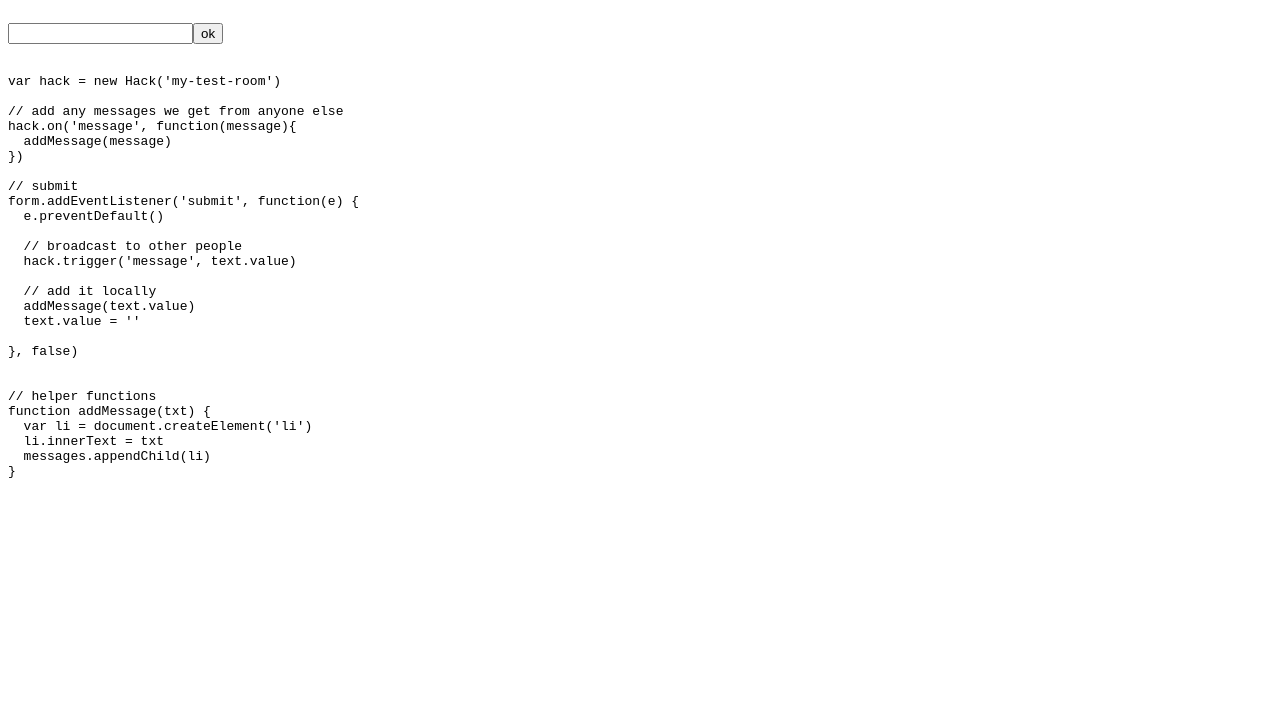
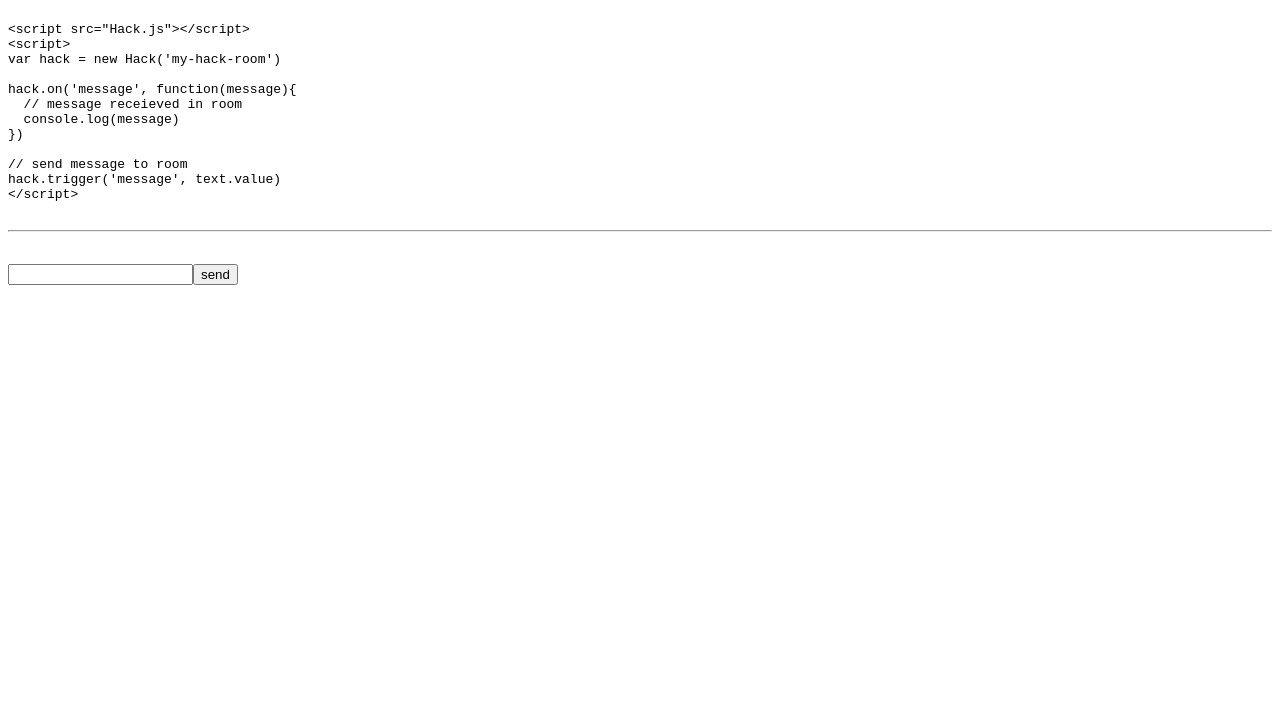
Before and after one commit to benfoxall/hack-pack, a website: page public/index.html in a window 1280 px wide. Shown: the part 73-800 px from the top of the page. Drawn offline with Linux system fonts and the light colour scheme.

Commit message:
Make example clearer

```diff
--- a/public/index.html
+++ b/public/index.html
@@ -5,11 +5,6 @@
     <title>hack test</title>
     <style media="screen">
       body {font-family: sans-serif}
-      script {
-        display: block;
-        font-family: monospace;
-        white-space: pre
-      }
       ul {
         max-height: 300px;
         overflow: scroll;
@@ -17,17 +12,34 @@
     </style>
   </head>
   <body>
-    <h1>Hack.js</h1>
+    <h1>Hack room</h1>
+
+<pre><code>
+&lt;script src="Hack.js"&gt;&lt;/script&gt;
+&lt;script&gt;
+var hack = new Hack('my-hack-room')
+
+hack.on('message', function(message){
+  // message receieved in room
+  console.log(message)
+})
+
+// send message to room
+hack.trigger('message', text.value)
+&lt;/script&gt;
+    </code></pre>
+
+    <hr />
 
     <ul id="messages">
     </ul>
     <form id="form">
-      <input type="text" id="text" value=""><input type="submit" value="ok">
+      <input type="text" id="text" value=""><input type="submit" value="send">
     </form>
 
 
-    <script type="text/javascript" src="./Hack.js"></script>
-    <script type="text/javascript">
+    <script src="Hack.js"></script>
+    <script>
 
     var hack = new Hack('my-test-room')
 
```
Lines whose indentation alone changed are shown as unchanged.
